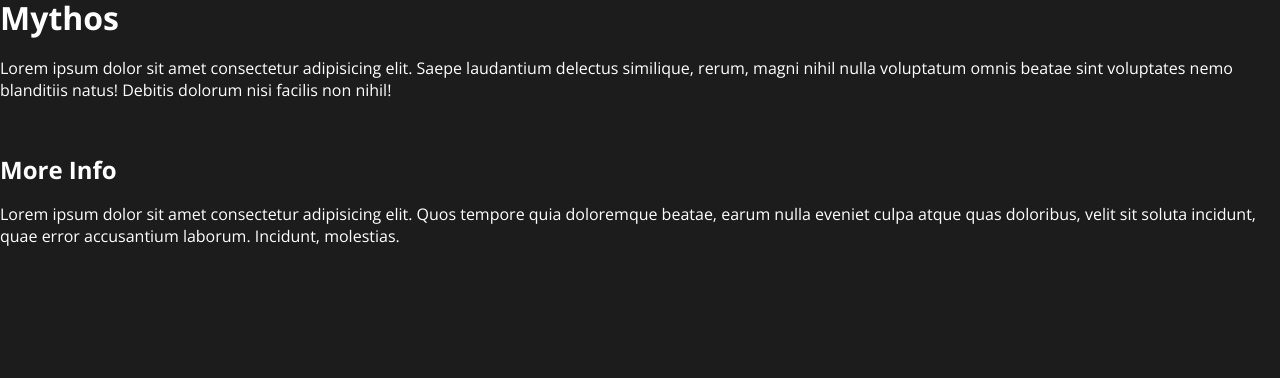
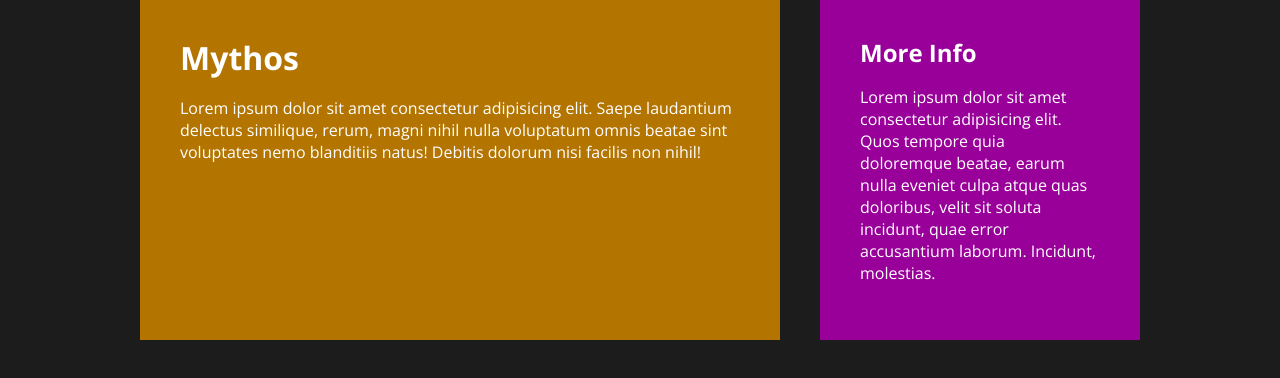
Before and after one commit to kmseunh/css-design-tools, a plain HTML site: page Sass/app/index.html in a window 1280 px wide. Drawn offline with nearby package versions, Linux system fonts and the light colour scheme.

Commit message:
feat: edit a style.css

```diff
--- a/Sass/app/css/style.css
+++ b/Sass/app/css/style.css
@@ -45,4 +45,41 @@ a:active {
   grid-template-columns: 1fr;
   grid-template-rows: auto auto;
   gap: 40px;
+  width: min(100% - 40px, 1000px);
+  margin-inline: auto;
 }
+@media (min-width: 56.25em) {
+  .grid {
+    grid-template-columns: 2fr 1fr;
+    grid-template-rows: auto;
+  }
+}
+.grid__main, .grid__sidebar {
+  padding: 40px;
+}
+.grid__main {
+  background-color: hsl(240, 99%, 33%);
+}
+@media (min-width: 43.75em) {
+  .grid__main {
+    background-color: hsl(120, 100%, 16%);
+  }
+}
+@media (min-width: 56.25em) {
+  .grid__main {
+    background-color: hsl(39, 100%, 35%);
+  }
+}
+.grid__sidebar {
+  background-color: hsl(300, 100%, 30%);
+}
+@media (max-width: 56.24875em) {
+  .grid__sidebar {
+    text-align: center;
+  }
+}
+@media (max-width: 43.7485em) {
+  .grid__sidebar {
+    text-align: right;
+  }
+}
```
